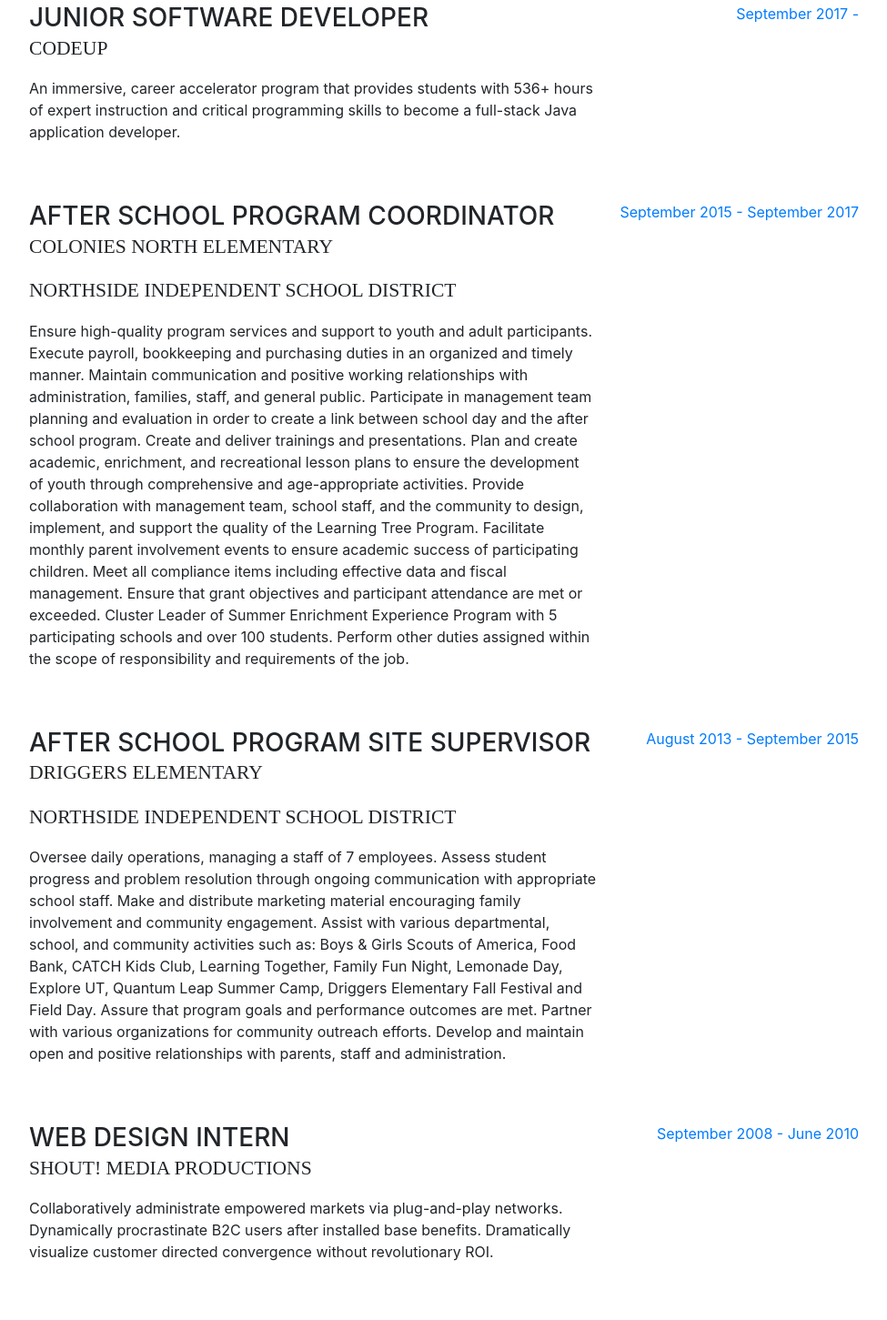
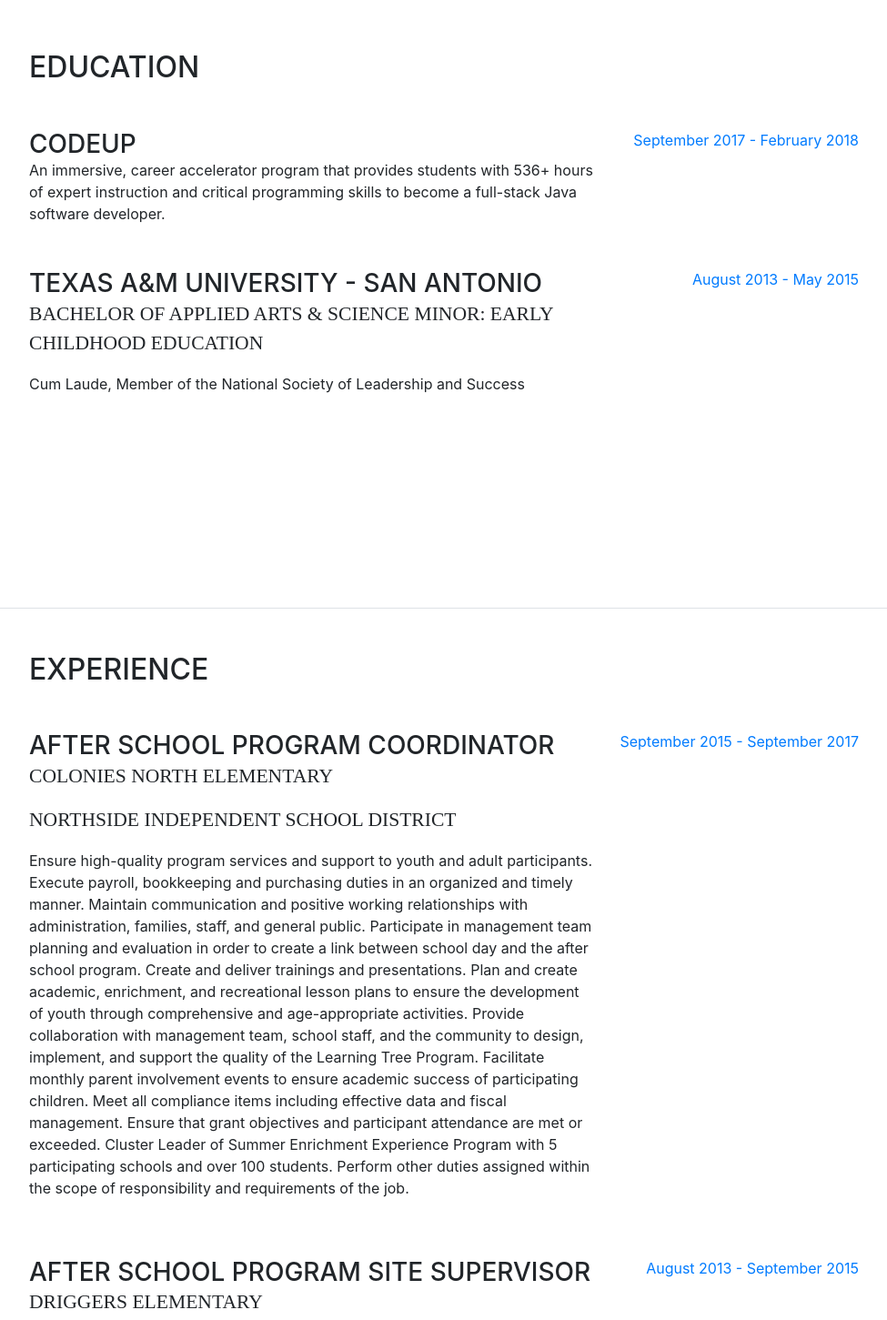
Before and after one commit to abbyperez28/abbyperez28.github.io, a website with bundled scripts: page startbootstrap-resume-gh-pages/index.html in a window 1280 px wide. Shown: the part 931-2382 px from the top of the page at 91% size, without its empty margins (288-1263 px from the left). Built offline with nearby package versions, Linux system fonts and the light colour scheme; a web font is replaced by a local one.

Commit message:
update education

```diff
--- a/startbootstrap-resume-gh-pages/index.html
+++ b/startbootstrap-resume-gh-pages/index.html
@@ -43,10 +43,10 @@
             <a class="nav-link js-scroll-trigger" href="#about">About</a>
           </li>
           <li class="nav-item">
-            <a class="nav-link js-scroll-trigger" href="#experience">Experience</a>
+            <a class="nav-link js-scroll-trigger" href="#education">Education</a>
           </li>
           <li class="nav-item">
-            <a class="nav-link js-scroll-trigger" href="#education">Education</a>
+            <a class="nav-link js-scroll-trigger" href="#experience">Experience</a>
           </li>
           <li class="nav-item">
             <a class="nav-link js-scroll-trigger" href="#skills">Skills</a>
@@ -103,21 +103,40 @@
         </div>
       </section>
 
+      <section class="resume-section p-3 p-lg-5 d-flex flex-column" id="education">
+        <div class="my-auto">
+          <h2 class="mb-5">Education</h2>
+
+          <div class="resume-item d-flex flex-column flex-md-row">
+            <div class="resume-content mr-auto">
+              <h3 class="mb-0">Codeup</h3>
+              <div>An immersive, career accelerator program that provides students with 536+ hours of expert
+                instruction and critical programming skills to become a full-stack Java software developer.</div>
+            </div>
+            <div class="resume-date text-md-right">
+              <span class="text-primary">September 2017 - February 2018</span>
+            </div>
+          </div>
+          <br>
+          <br>
+          <div class="resume-item d-flex flex-column flex-md-row mb-5">
+            <div class="resume-content mr-auto">
+              <h3 class="mb-0">Texas A&M University - San Antonio</h3>
+              <div class="subheading mb-3">Bachelor of Applied Arts & Science   Minor: Early Childhood Education
+              </div>
+              <div>Cum Laude, Member of the National Society of Leadership and Success</div>
+            </div>
+            <div class="resume-date text-md-right">
+              <span class="text-primary">August 2013 - May 2015</span>
+            </div>
+          </div>
+
+        </div>
+      </section>
+
       <section class="resume-section p-3 p-lg-5 d-flex flex-column" id="experience">
         <div class="my-auto">
           <h2 class="mb-5">Experience</h2>
-
-          <div class="resume-item d-flex flex-column flex-md-row mb-5">
-            <div class="resume-content mr-auto">
-              <h3 class="mb-0">Junior Software Developer</h3>
-              <div class="subheading mb-3">Codeup</div>
-              <p> An immersive, career accelerator program that provides students with 536+ hours of expert
-                instruction and critical programming skills to become a full-stack Java application developer.</p>
-            </div>
-            <div class="resume-date text-md-right">
-              <span class="text-primary">September 2017 - </span>
-            </div>
-          </div>
 
           <div class="resume-item d-flex flex-column flex-md-row mb-5">
             <div class="resume-content mr-auto">
@@ -165,12 +184,17 @@
 
           <div class="resume-item d-flex flex-column flex-md-row">
             <div class="resume-content mr-auto">
-              <h3 class="mb-0">Web Design Intern</h3>
-              <div class="subheading mb-3">Shout! Media Productions</div>
-              <p>Collaboratively administrate empowered markets via plug-and-play networks. Dynamically procrastinate B2C users after installed base benefits. Dramatically visualize customer directed convergence without revolutionary ROI.</p>
+              <h3 class="mb-0">After School Program Youth Leader</h3>
+              <div class="subheading mb-3">Hatchett Elementary</div>
+              <div class="subheading mb-3">Northside Independent School District</div>
+              <p>Deliver daily curriculum/lesson plans, to include academic enrichment, recreation, nutrition, art, dance, technology, sports, college/workforce, and community partner components.
+                Actively supervised youth and ensured that safety measures were enforced.
+                Managed student behavior, provided excellent classroom management and maintained student confidentiality.
+                Attended/completed mandatory trainings (minimum of 15 hours per school year) in core classes, required online classes, classroom management, community partner curriculum, recreation/sports, customer service, enrichment curriculum, and best after school practices.
+                Ensured that the Learning Tree Program was a safe and healthy environment for youth to learn and play.</p>
             </div>
             <div class="resume-date text-md-right">
-              <span class="text-primary">September 2008 - June 2010</span>
+              <span class="text-primary">September 2008 - August 2013</span>
             </div>
           </div>
 
@@ -178,34 +202,6 @@
 
       </section>
 
-      <section class="resume-section p-3 p-lg-5 d-flex flex-column" id="education">
-        <div class="my-auto">
-          <h2 class="mb-5">Education</h2>
-
-          <div class="resume-item d-flex flex-column flex-md-row mb-5">
-            <div class="resume-content mr-auto">
-              <h3 class="mb-0">Texas A&M University - San Antonio</h3>
-              <div class="subheading mb-3">Bachelor of Applied Arts & Science: Early Childhood Education (Generalist
-                EC-6)</div>
-              <div>Cum Laude, Member of the National Society of Leadership and Success</div>
-            </div>
-            <div class="resume-date text-md-right">
-              <span class="text-primary">May 2015</span>
-            </div>
-          </div>
-
-          <!--<div class="resume-item d-flex flex-column flex-md-row">-->
-            <!--<div class="resume-content mr-auto">-->
-              <!--<h3 class="mb-0">J.W. Nixon High School</h3>-->
-              <!--&lt;!&ndash;<div class="subheading mb-3">Technology Magnet Program</div>&ndash;&gt;-->
-            <!--</div>-->
-            <!--<div class="resume-date text-md-right">-->
-              <!--<span class="text-primary">August 2003 - May 2005</span>-->
-            <!--</div>-->
-          <!--</div>-->
-
-        </div>
-      </section>
 
       <section class="resume-section p-3 p-lg-5 d-flex flex-column" id="skills">
         <div class="my-auto">
```
